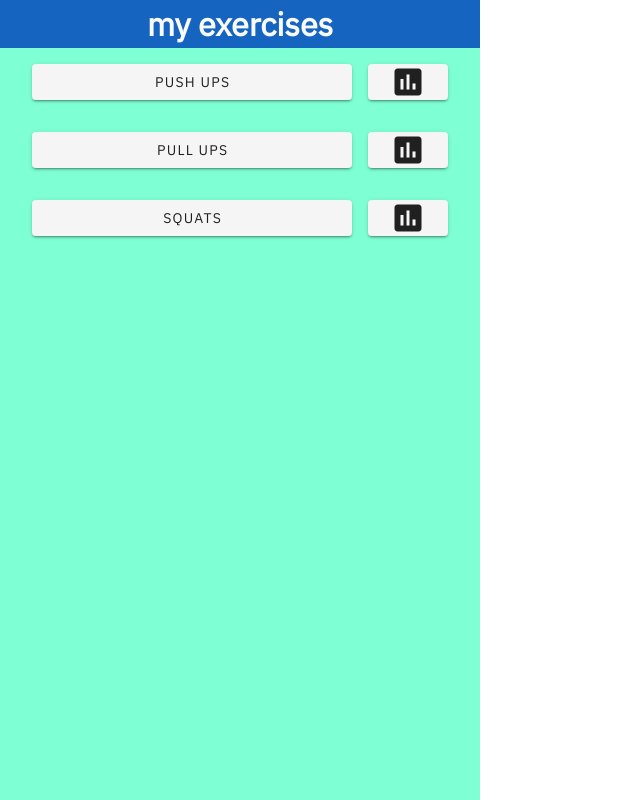
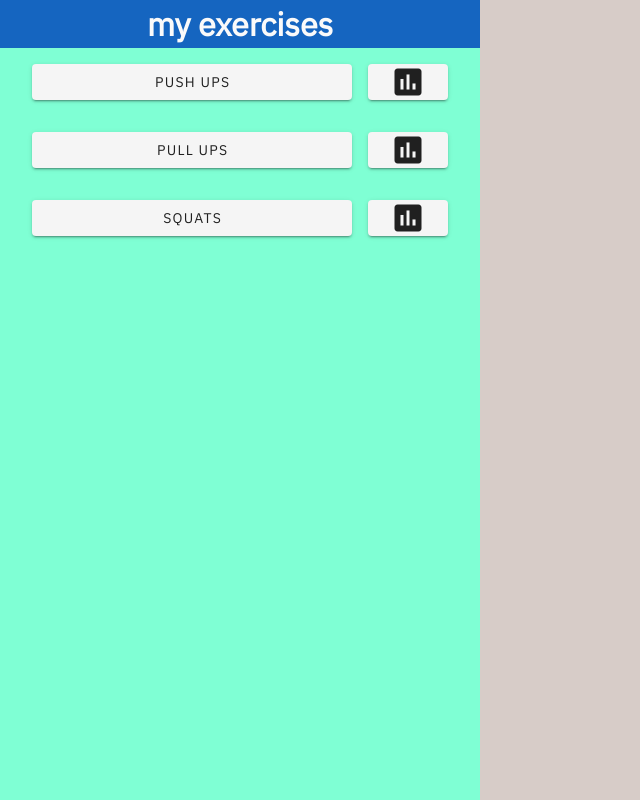
Before and after one commit to jdesfon/Training-app, a Vue app: page / in a window 1280 px wide. Shown: the whole page, without its empty margins (0-640 px from the left). Built offline with nearby package versions, Linux system fonts and the light colour scheme; a web font is replaced by a local one.

Commit message:
fix: remove v-app to avoid vuetify default global style

```diff
--- a/src/App.vue
+++ b/src/App.vue
@@ -1,9 +1,10 @@
 <template>
-  <v-app>
-    <v-content>
-      <router-view />
+  <div id="app">
+    <router-view />
+  </div>
+  <!--<v-content>
     </v-content>
-  </v-app>
+  </v-app>-->
 </template>
 
 <script>
```
